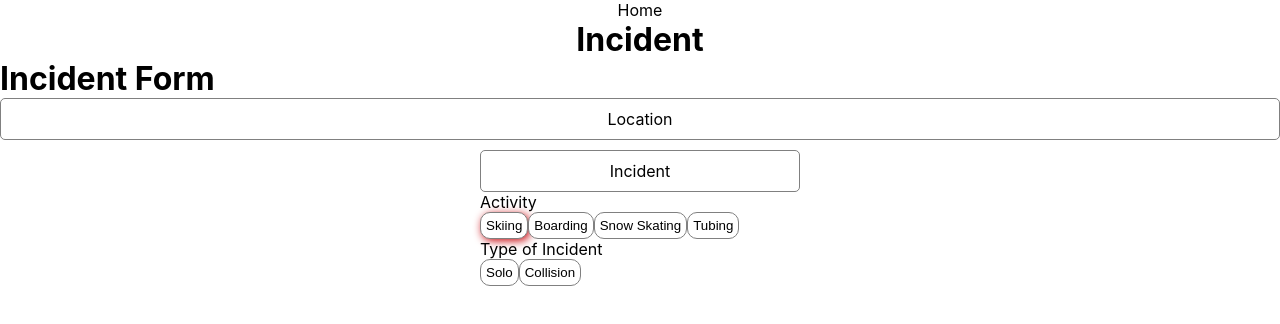
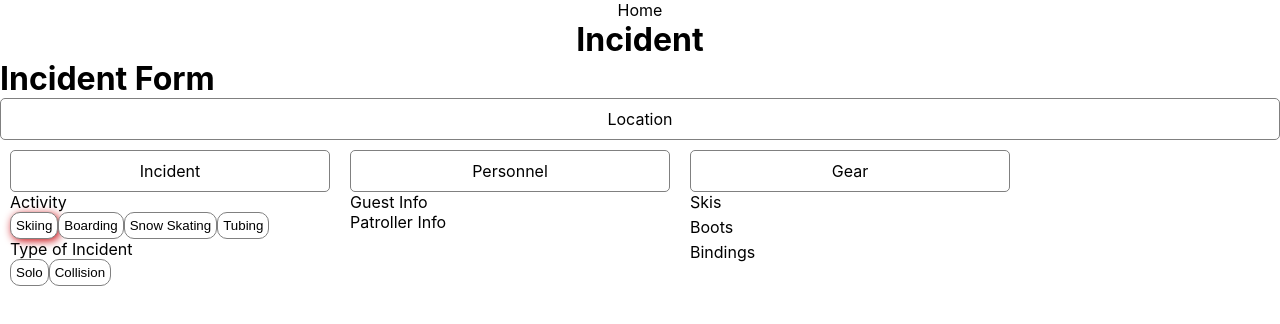
Before and after one commit to BenJensen2/Mountain-Management, a React (Create React App) app in the folder client/: page /incident in a window 1280 px wide. Both pictures are taken after a click on the button "Skiing". Shown: the top 324 px of the page. Built offline with nearby package versions, Linux system fonts and the light colour scheme.

Commit message:
Multiple Selection can unselect properly & dynamic Incident Form

```diff
--- a/client/src/Components/Forms/IncidentForm.css
+++ b/client/src/Components/Forms/IncidentForm.css
@@ -4,10 +4,11 @@
 
 .info-cards {
   display: flex;
-  justify-content: center;
+  justify-content: left;
 }
 
 .card {
+  display: inline-block;
   width: 320px;
   padding: 10px;
   margin: 0px;
--- a/client/src/Components/Forms/IncidentForm.jsx
+++ b/client/src/Components/Forms/IncidentForm.jsx
@@ -1,4 +1,4 @@
-import React, { useState } from 'react';
+import React, { useState, useEffect } from 'react';
 import './IncidentForm.css'
 import SingleSelectButtons from '../SingleSelectButtons'
 import MultipleSelectButtons from '../MultipleSelectButtons'
@@ -8,6 +8,7 @@ const IncidentForm = () => {
   const [activityType, setActivityType] = useState("")
   const [incidentType, setIncidentType] = useState("")
   const [collisionTypes, setCollisionTypes] = useState([])
+  const [showFeatures, setShowFeatures] = useState(false)
   let shadowColor = "rgb(201, 10, 17)";
 
   // Form Handlers
@@ -21,9 +22,16 @@ const IncidentForm = () => {
     console.log("Incident Form Data: ", incidentFormData)
   }
 
+  useEffect(() =>{
+    if (collisionTypes.includes("manMade") || collisionTypes.includes("natural")){
+      setShowFeatures(true)
+    }
+  })
+
   return (
-    <div className="incident-form-component" ><h1>
-      Incident Form
+    <div className="incident-form-component">
+      <h1>
+        Incident Form
       </h1>
 
       {/* Location */}
@@ -38,11 +46,12 @@ const IncidentForm = () => {
 
       <div className="info-cards">
         {/* Incident */}
-        <form className="incident-form card" action="" onSubmit={incidentFormHandler}>
+        {/* <form className="incident-form card" action="" onSubmit={incidentFormHandler}> */}
+        <div className="card">
           <div className="card-header">Incident</div>
           <div className="card-body">
             <label htmlFor="activity">Activity</label>
-            <div className="activity-types">
+            <div className="activity-type">
               <SingleSelectButtons
                 buttons={[
                   ["Skiing", "skiing"],
@@ -50,19 +59,19 @@ const IncidentForm = () => {
                   ["Snow Skating", "snowSkating"],
                   ["Tubing", "tubing"]
                 ]}
-                currentValue={activityType}
+                value={activityType}
                 setValue={setActivityType}
                 shadowColor={shadowColor}
               />
             </div>
             <label htmlFor="">Type of Incident</label>
-            <div className="collision-types">
+            <div className="incident-type">
               <SingleSelectButtons
                 buttons={[
                   ["Solo", "solo"],
                   ["Collision", "collision"]
                 ]}
-                currentValue={incidentType}
+                value={incidentType}
                 setValue={setIncidentType}
                 shadowColor={shadowColor}
               />
@@ -77,14 +86,71 @@ const IncidentForm = () => {
                     ["Man Made Feature", "manMade"],
                     ["Natural Feature", "natural"]
                   ]}
-                  values={collisionTypes}
-                  setValues={setCollisionTypes}
+                  buttonValues={collisionTypes}
+                  setButtonValues={setCollisionTypes}
                   shadowColor={shadowColor}
                 />
               </div>
             }
           </div>
-        </form>
+        </div>
+        <div className="card">
+          <div className="card-header">Personnel</div>
+          <div className="card-body">
+        <div>Guest Info</div>
+        {collisionTypes.includes("guest") &&
+          <div>Second Party</div>
+        }
+        {collisionTypes.includes("staff") &&
+          <div>Staff Member</div>
+        }
+        <div>Patroller Info</div>
+          </div>
+        </div>
+        {showFeatures &&
+          <div className="card">
+            <div className="card-header">Features</div>
+            <div className="card-body">
+              {collisionTypes.includes("manMade") &&
+              <div>Man Made Feature</div>
+              }
+              {collisionTypes.includes("natural") &&
+              <div>Natural Feature</div>
+              }
+            </div>
+          </div>
+        }
+        <div className="card">
+          <div className="card-header">Gear</div>
+          <div className="card-body">
+        {activityType == "skiing" &&
+          <ul>
+            <li>Skis</li>
+            <li>Boots</li>
+            <li>Bindings</li>
+          </ul>
+        }
+        {activityType == "boarding" &&
+          <ul>
+            <li>Board</li>
+            <li>Boots</li>
+            <li>Bindings</li>
+          </ul>
+        }
+        {activityType == "snowSkating" &&
+          <ul>
+            <li>Board</li>
+            <li>Leash?</li>
+          </ul>
+        }
+        {activityType == "tubing" &&
+          <ul>
+            <li>Tube Hill</li>
+            <li>Guardian</li>
+          </ul>
+        }
+          </div>
+        </div>
       </div>
     </div>
   )
--- a/client/src/Components/MultipleSelectButtons.jsx
+++ b/client/src/Components/MultipleSelectButtons.jsx
@@ -1,7 +1,18 @@
 import React from 'react';
 import './SelectButtons.css'
 
-const MultipleSelectButtons = ({ buttons, values, setValues, shadowColor }) => {
+const MultipleSelectButtons = ({ buttons, buttonValues, setButtonValues, shadowColor }) => {
+
+  const updateValue = (e) => {
+    let newValues = [...buttonValues];
+    if (newValues.includes(e.target.value)) {
+      let filteredValues = newValues.filter(newValue => newValue !== e.target.value)
+      setButtonValues(filteredValues)
+    } else {
+      console.log("New Values: ", [...buttonValues, e.target.value])
+      setButtonValues([...buttonValues, e.target.value])
+    }
+  }
 
   const shadowToggle = (e) => {
     let shadowStyle = " 2px 2px 8px";
@@ -11,11 +22,7 @@ const MultipleSelectButtons = ({ buttons, values, setValues, shadowColor }) => {
   }
 
   const buttonHandler = (e) => {
-    if (values.includes(e.target.value)) {
-      setValues(values.filter(value => value !== e.target.value))
-    } else {
-      values.push(e.target.value)
-    }
+    updateValue(e)
     shadowToggle(e)
   }
 
--- a/client/src/Components/SingleSelectButtons.jsx
+++ b/client/src/Components/SingleSelectButtons.jsx
@@ -1,7 +1,7 @@
 import React from 'react';
 import './SelectButtons.css'
 
-const SingleSelectButtons = ({ buttons, currentValue, setValue, shadowColor }) => {
+const SingleSelectButtons = ({ buttons, value, setValue, shadowColor }) => {
   const clearButtons = (e) => {
     let childNodes = e.target.parentElement.children;
     for (let i = 0; i < childNodes.length; i++) {
@@ -17,7 +17,7 @@ const SingleSelectButtons = ({ buttons, currentValue, setValue, shadowColor }) =
 
   const buttonHandler = (e) => {
     clearButtons(e)
-    if (currentValue !== e.target.value){
+    if (value !== e.target.value){
       setValue(e.target.value)
       shadowButton(e)
     } else {
```
Also changed, not shown: 1 other file (tests, documents, lock files or other folders).
